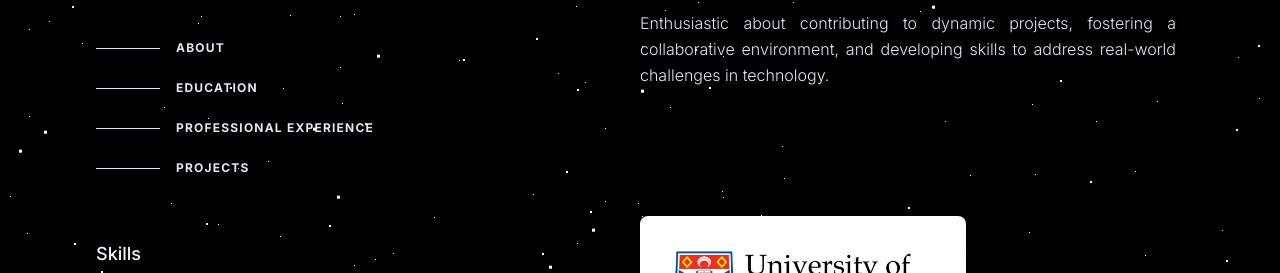
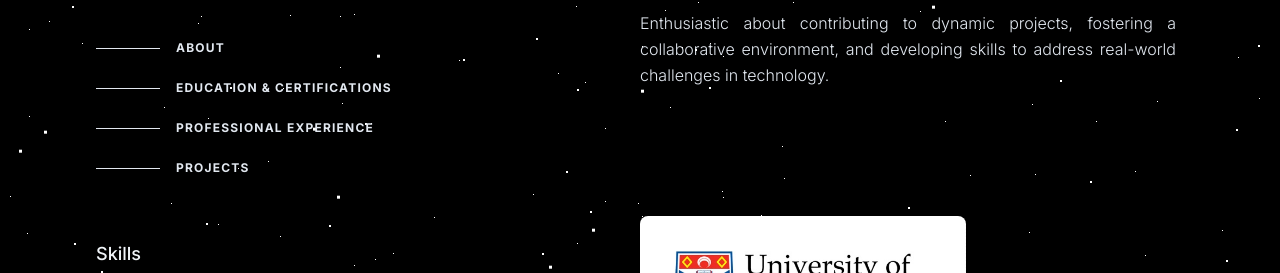
Before and after one commit to S-andres0694/Personal-Portfolio-Template, a Jekyll site: the page built from index.md, in a window 1280 px wide. Shown: the part 368-641 px from the top of the page. Built offline with Jekyll 4.4.1, drawn with Linux system fonts in a browser that asks for light colours; nearby versions of some CDN libraries.

```diff
--- a/_layouts/portfolio.html
+++ b/_layouts/portfolio.html
@@ -14,7 +14,6 @@
     <div id="stars3"></div>
   </div>
 
-  <!-- main container that declares all of the necessary style for the responsiveness of the page -->
   <!-- main container that declares all of the necessary style for the responsiveness of the page -->
 
   <div
@@ -54,7 +53,7 @@
                     <span
                       class="nav-indicator mr-4 h-px w-8 bg-slate-600 transition-all group-hover:w-16 group-hover:bg-slate-200 group-focus-visible:w-16 group-focus-visible:bg-slate-200"></span>
                     <span
-                      class="nav-text text-xs font-bold uppercase tracking-widest text-slate-500 group-hover:text-slate-200 group-focus-visible:text-slate-200">Education</span>
+                      class="nav-text text-xs font-bold uppercase tracking-widest text-slate-500 group-hover:text-slate-200 group-focus-visible:text-slate-200">Education & Certifications</span>
                   </a>
                 </li>
                 <li>
@@ -296,7 +295,6 @@
         </div>
       </section>
 
-
       <!-- Footer Section -->
 
       <footer>
```
